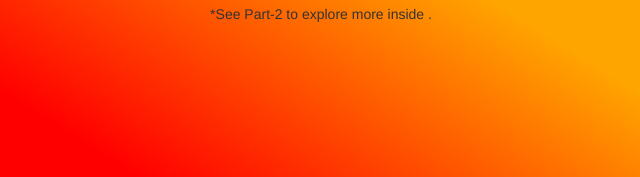
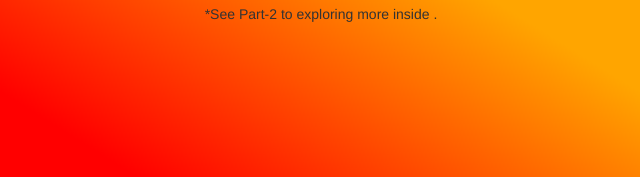
Before and after one commit to Shreyansh-Banger/SB_TALK, a plain HTML site: page index.html in a window 1280 px wide. Shown: the part 508-685 px from the top of the page, 319-959 px from the left. Drawn offline with nearby package versions, Linux system fonts and the light colour scheme; a web font is replaced by a local one.

Commit message:
Update index.html

```diff
--- a/index.html
+++ b/index.html
@@ -41,7 +41,7 @@
 
 			<br><br>
 		</div>
-		<h5>*See Part-2 to explore more inside . </h5>
+		<h5>*See Part-2 to exploring more inside . </h5>
 	</center>
 </body>
 
```
